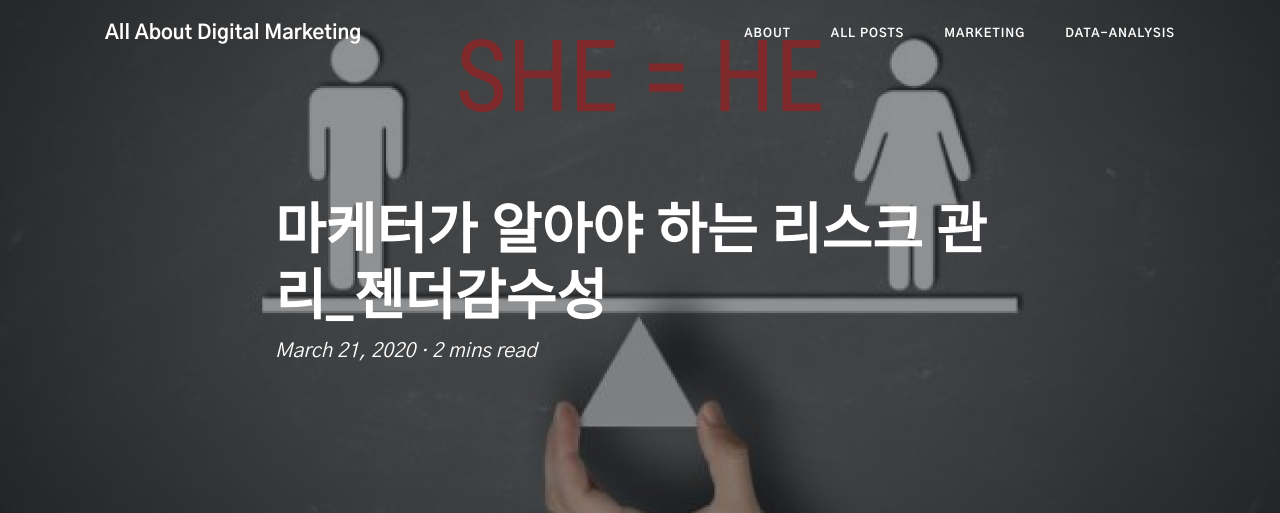
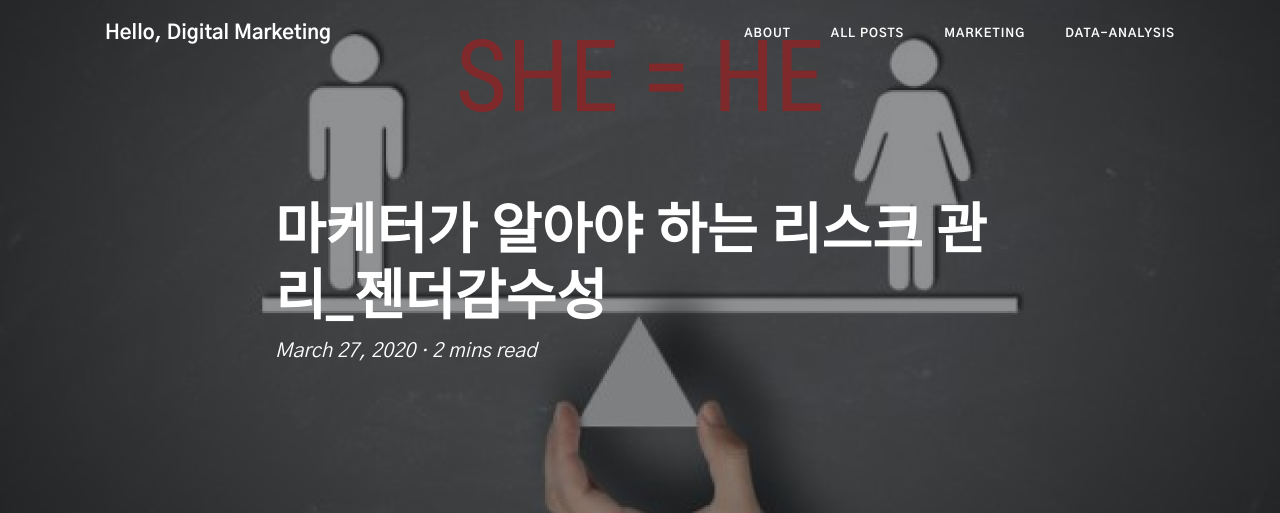
Before and after one commit to inthedream0/joong, a Jekyll site: the page built from _posts/2020-03-28-marketer-risk-gender.md, in a window 1280 px wide and 900 px high. Shown: the top 513 px of the window. Built offline with Jekyll 4.4.1, drawn with Linux system fonts in a browser that asks for light colours; comment, search, counter and statistics services are not loaded.

Commit message:
블로그명&글작성일 수정

```diff
--- a/_config.yml
+++ b/_config.yml
@@ -1,4 +1,4 @@
-title:              "All About Digital Marketing"
+title:              "Hello, Digital Marketing"
 tagline:            "알아두면 쓸모있는 마케팅 잡학사전"
 email:              "inthedream0@gmail.com"
 description:        "디지털 마케팅에 필요한 다양한 지식을 소개합니다"
```
Also changed, not shown: _posts/2020-03-28-marketer-risk-gender.md (renamed from _posts/2020-03-22-marketer-risk-gender.md, +1 -1 lines).
